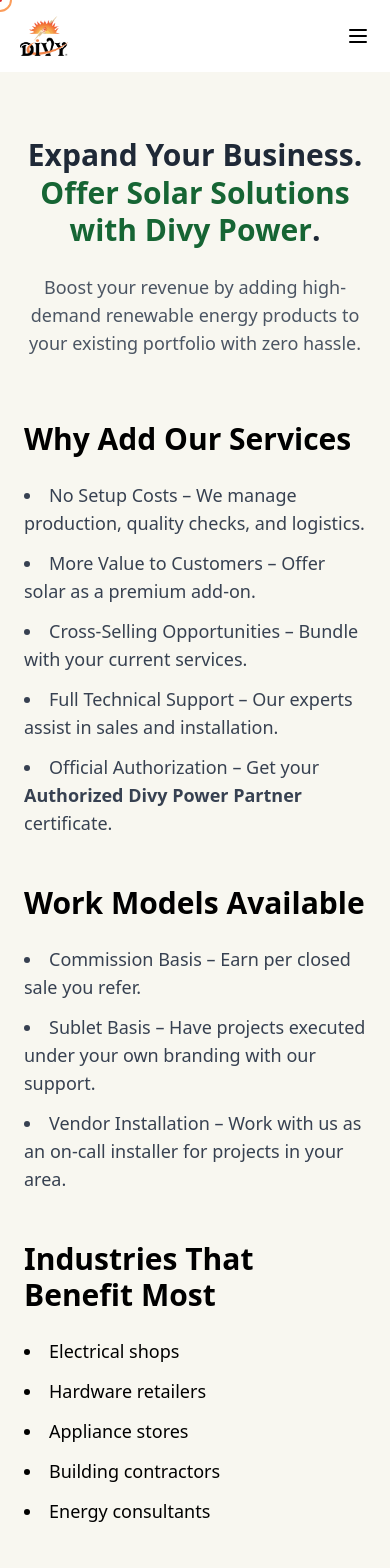
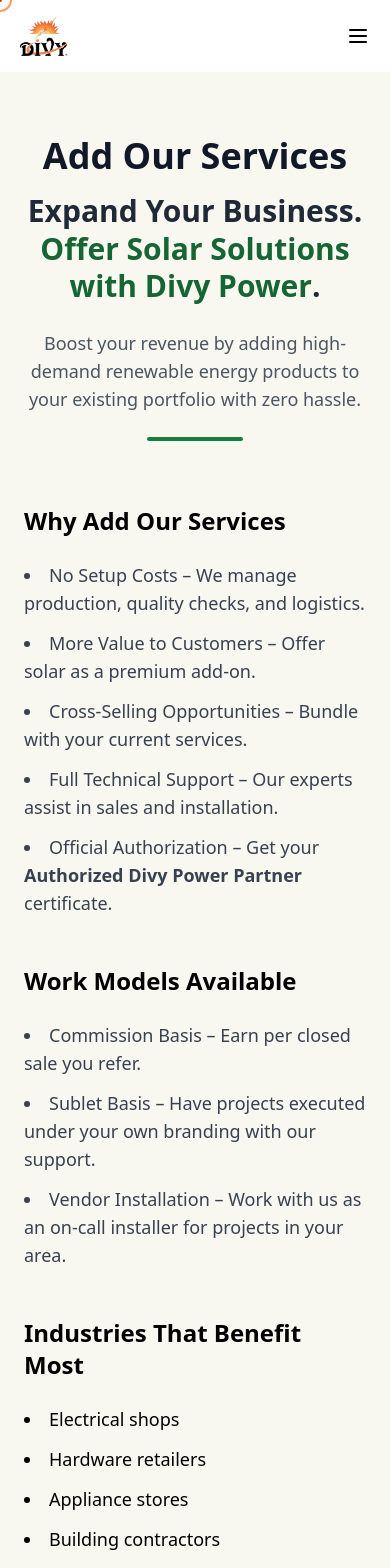
Before and after one commit to vanshika8484/Solar_web, a React (Vite) app: page /add-our-services in a window 390 px wide. Shown: the top 1568 px of the page. Built offline with nearby package versions, Linux system fonts and the light colour scheme; a web font is replaced by a local one.

Commit message:
Update AddOurServices.jsx

```diff
--- a/src/components/AddOurServices.jsx
+++ b/src/components/AddOurServices.jsx
@@ -1,23 +1,59 @@
 import React from "react";
+import { motion } from "framer-motion";
 import Footer from "./Footer";
+
+const fadeUp = {
+  hidden: { opacity: 0, y: 20 },
+  show: { opacity: 1, y: 0, transition: { duration: 0.6 } },
+};
 
 const AddOurServices = () => {
   return (
-    <div className=" bg-[#f8f7f0] text-gray-800 font-inter">
+    <div className="bg-[#f8f7f0] text-gray-800 font-inter">
       {/* Hero Section */}
       <section className="max-w-6xl mx-auto px-6 py-16 text-center">
-        <h1 className="text-3xl md:text-4xl font-bold text-gray-800 leading-tight">
-          Expand Your Business.  <span className="font-extrabold text-green-800">Offer Solar Solutions with Divy Power</span>.
-        </h1>
-        <p className="mt-6 text-lg md:text-xl text-gray-600 max-w-3xl mx-auto">
+        <motion.h1
+          initial={{ opacity: 0, y: -20 }}
+          animate={{ opacity: 1, y: 0 }}
+          transition={{ duration: 0.6 }}
+          className="text-4xl md:text-5xl font-extrabold text-gray-900"
+        >
+          Add Our Services
+        </motion.h1>
+
+        <motion.h2
+          initial={{ opacity: 0, y: -20 }}
+          animate={{ opacity: 1, y: 0 }}
+          transition={{ duration: 0.6, delay: 0.15 }}
+          className="mt-4 text-3xl md:text-4xl font-bold text-gray-800 leading-tight"
+        >
+          Expand Your Business. {" "}
+          <span className="font-extrabold text-green-800">
+            Offer Solar Solutions with Divy Power
+          </span>.
+        </motion.h2>
+
+        <motion.p
+          variants={fadeUp}
+          initial="hidden"
+          animate="show"
+          className="mt-6 text-lg md:text-xl text-gray-600 max-w-3xl mx-auto"
+        >
           Boost your revenue by adding high-demand renewable energy products to your existing portfolio with zero hassle.
-        </p>
+        </motion.p>
+
+        <motion.div
+          initial={{ scaleX: 0 }}
+          animate={{ scaleX: 1 }}
+          transition={{ duration: 0.6, delay: 0.25 }}
+          className="mx-auto mt-6 h-1 w-24 origin-left rounded-full bg-green-700"
+        />
       </section>
 
       {/* Why Add Our Services */}
       <section className="bg-[#f8f7f0] ">
         <div className="max-w-6xl mx-auto px-6">
-          <h2 className="text-3xl font-semibold mb-6 text-black">
+          <h2 className="text-2xl md:text-3xl font-semibold mb-6 text-black">
             Why Add Our Services
           </h2>
           <ul className="list-disc list-inside space-y-3 text-lg text-gray-700">
@@ -25,14 +61,17 @@ const AddOurServices = () => {
             <li>More Value to Customers – Offer solar as a premium add-on.</li>
             <li>Cross-Selling Opportunities – Bundle with your current services.</li>
             <li>Full Technical Support – Our experts assist in sales and installation.</li>
-            <li>Official Authorization – Get your <strong>Authorized Divy Power Partner</strong> certificate.</li>
+            <li>
+              Official Authorization – Get your {" "}
+              <strong>Authorized Divy Power Partner</strong> certificate.
+            </li>
           </ul>
         </div>
       </section>
 
       {/* Work Models */}
       <section className="py-12 max-w-6xl mx-auto px-6">
-        <h2 className="text-3xl font-semibold mb-6 text-black">
+        <h2 className="text-2xl md:text-3xl font-semibold mb-6 text-black">
           Work Models Available
         </h2>
         <ul className="list-disc list-inside space-y-3 text-lg text-gray-700">
@@ -45,7 +84,7 @@ const AddOurServices = () => {
       {/* Industries */}
       <section className="bg-[#f8f7f0] ">
         <div className="max-w-6xl mx-auto px-6">
-          <h2 className="text-3xl font-semibold mb-6 text-black">
+          <h2 className="text-2xl md:text-3xl font-semibold mb-6 text-black">
             Industries That Benefit Most
           </h2>
           <ul className="list-disc list-inside space-y-3 text-lg text-black">
@@ -60,7 +99,7 @@ const AddOurServices = () => {
 
       {/* Authorization Steps */}
       <section className="py-12 max-w-6xl mx-auto px-6">
-        <h2 className="text-3xl font-semibold mb-6 text-black">
+        <h2 className="text-2xl md:text-3xl font-semibold mb-6 text-black">
           Authorization Steps
         </h2>
         <ol className="list-decimal list-inside space-y-3 text-lg text-black max-w-3xl mx-auto">
@@ -73,9 +112,13 @@ const AddOurServices = () => {
 
       {/* Call to Action */}
       <section className="text-center py-12">
-        <button className="bg-green-700 text-white px-10 py-4 rounded-full text-xl font-semibold hover:bg-green-800 transition">
+        <motion.button
+          whileHover={{ scale: 1.03 }}
+          whileTap={{ scale: 0.97 }}
+          className="bg-green-700 text-white px-10 py-4 rounded-full text-xl font-semibold hover:bg-green-800 transition"
+        >
           Add Solar to Your Business Today
-        </button>
+        </motion.button>
       </section>
 
       {/* Footer */}
```
